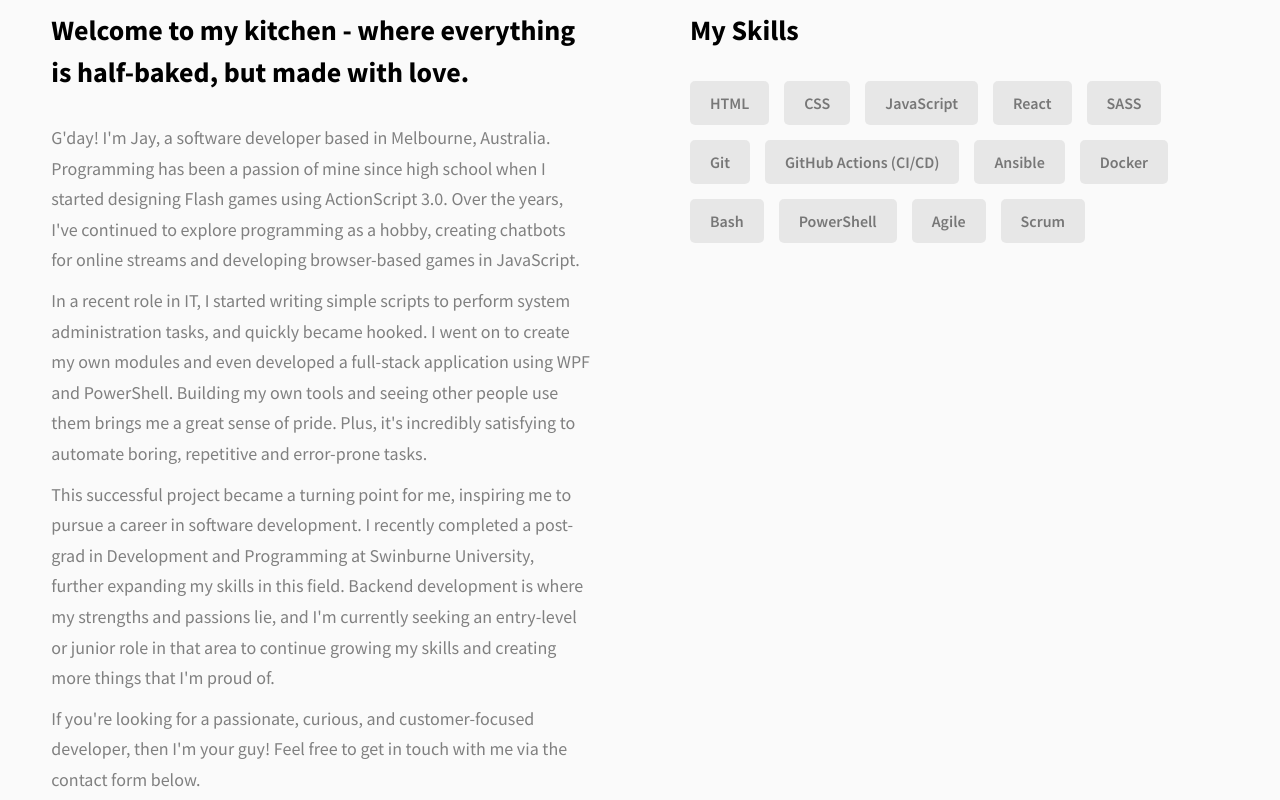
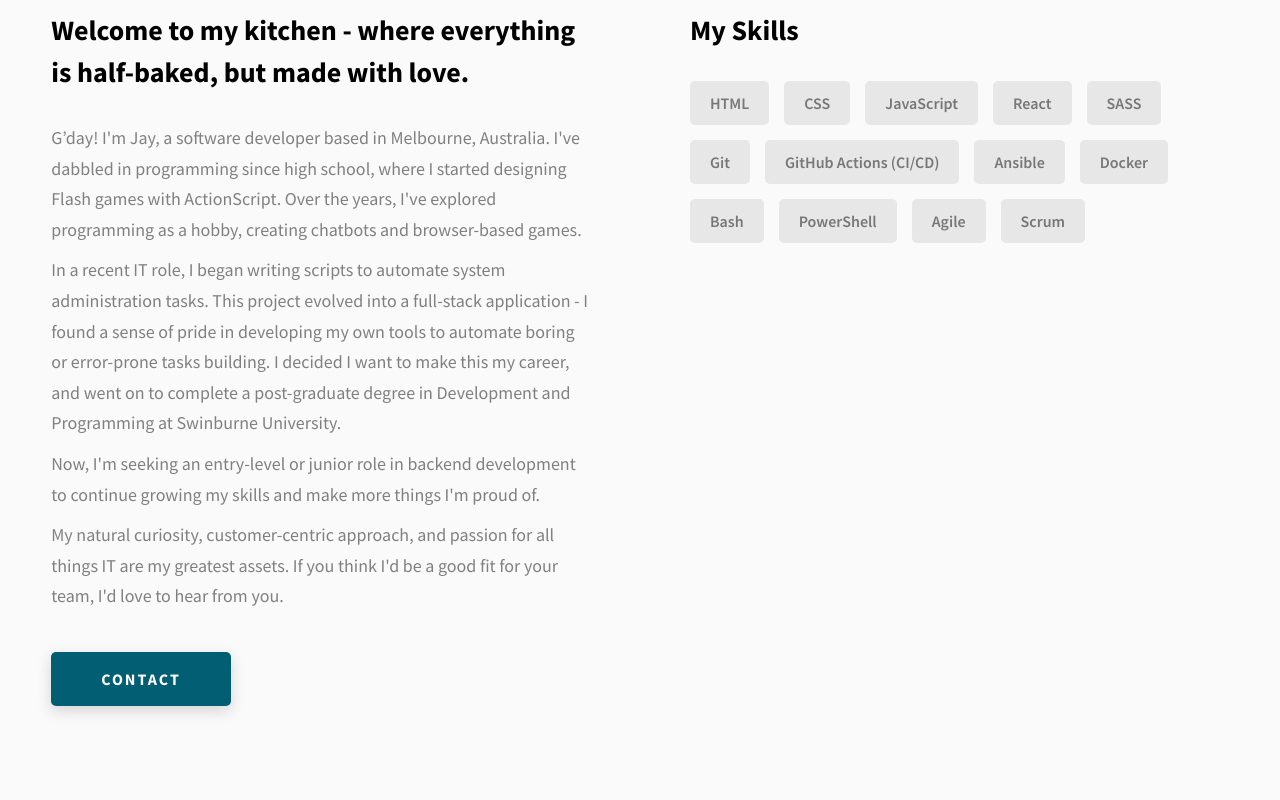
Before and after one commit to jaythomason-projects/Portfolio, a website: page index.html in a window 1280 px wide. Shown: the part 1160-1960 px from the top of the page. Drawn offline with Linux system fonts and the light colour scheme.

Commit message:
Update about section and project link

```diff
--- a/index.html
+++ b/index.html
@@ -146,22 +146,20 @@
             <h3 class="about__content-title">Welcome to my kitchen - where everything is half-baked, but made with love.</h3>
             <div class="about__content-details">
               <p class="about__content-details-para">
-                G'day! I'm Jay, a software developer based in Melbourne, Australia.
-                Programming has been a passion of mine since high school when I started designing Flash games using ActionScript 3.0.
-                Over the years, I've continued to explore programming as a hobby, creating chatbots for online streams and developing browser-based games in JavaScript.
+                G’day! I'm Jay, a software developer based in Melbourne, Australia.
+                I've dabbled in programming since high school, where I started designing Flash games with ActionScript.
+                Over the years, I've explored programming as a hobby, creating chatbots and browser-based games.
               </p>
               <p class="about__content-details-para">
-                In a recent role in IT, I started writing simple scripts to perform system administration tasks, and quickly became hooked.
-                I went on to create my own modules and even developed a full-stack application using WPF and PowerShell.
-                Building my own tools and seeing other people use them brings me a great sense of pride. Plus, it's incredibly satisfying to automate boring, repetitive and error-prone tasks.
+                In a recent IT role, I began writing scripts to automate system administration tasks.
+                This project evolved into a full-stack application - I found a sense of pride in developing my own tools to automate boring or error-prone tasks building.
+                I decided I want to make this my career, and went on to complete a post-graduate degree in Development and Programming at Swinburne University.
               </p>
               <p class="about__content-details-para">
-                This successful project became a turning point for me, inspiring me to pursue a career in software development.
-                I recently completed a post-grad in Development and Programming at Swinburne University, further expanding my skills in this field.
-                Backend development is where my strengths and passions lie, and I'm currently seeking an entry-level or junior role in that area to continue growing my skills and creating more things that I'm proud of.
+                Now, I'm seeking an entry-level or junior role in backend development to continue growing my skills and make more things I'm proud of.
               </p>
               <p class="about__content-details-para">
-                If you're looking for a passionate, curious, and customer-focused developer, then I'm your guy! Feel free to get in touch with me via the contact form below.
+                My natural curiosity, customer-centric approach, and passion for all things IT are my greatest assets. If you think I'd be a good fit for your team, I'd love to hear from you.
               </p>
             </div>
             <a href="#contact" class="btn btn--med btn--theme dynamicBgClr"
@@ -223,7 +221,7 @@
                 This is WeatherBot. Ask it the weather, and it will tell you the weather.
               </p>
               <a
-                href="https://github.com/jaythomasonprojects/Flask-WeatherBot"
+                href="https://weatherbot.jaythomasonprojects.com/"
                 class="btn btn--med btn--theme dynamicBgClr"
                 target="_blank"
                 >See Project</a
```
